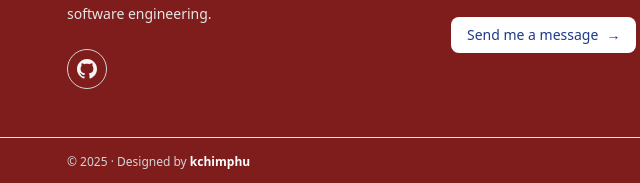
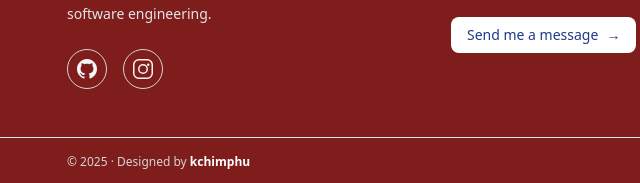
Before and after one commit to 1risGithub/discovery-piscine-kchimphu, a plain HTML site: page rush/kchimphu-cv.html in a window 1280 px wide. Shown: the part 1501-1684 px from the top of the page, 21-661 px from the left. Drawn offline with nearby package versions, Linux system fonts and the light colour scheme.

Commit message:
Update kchimphu-cv.html

```diff
--- a/rush/kchimphu-cv.html
+++ b/rush/kchimphu-cv.html
@@ -204,6 +204,32 @@
                 />
               </svg>
             </a>
+            <!-- Instagram -->
+            <a
+              href="https://www.instagram.com/latte___keeps/"
+              target="_blank"
+              aria-label="Instagram"
+              class="inline-flex h-10 w-10 items-center justify-center rounded-full border border-neutral-300 hover:bg-white hover:text-red-900 transition"
+            >
+              <svg viewBox="0 0 24 24" class="h-6 w-6" fill="currentColor">
+                <path
+                  d="M7.75 2h8.5A5.75 5.75 0 0 1 22
+              7.75v8.5A5.75 5.75 0 0 1 16.25
+              22h-8.5A5.75 5.75 0 0 1 2
+              16.25v-8.5A5.75 5.75 0 0 1 7.75
+              2zm0 1.5A4.25 4.25 0 0 0 3.5
+              7.75v8.5A4.25 4.25 0 0 0 7.75
+              20.5h8.5a4.25 4.25 0 0 0
+              4.25-4.25v-8.5A4.25 4.25 0 0 0
+              16.25 3.5h-8.5zM12 7a5 5 0 1
+              1 0 10 5 5 0 0 1 0-10zm0
+              1.5a3.5 3.5 0 1 0 0 7
+              3.5 3.5 0 0 0 0-7zm5.25-2a1.25
+              1.25 0 1 1 0 2.5 1.25 1.25 0 0
+              1 0-2.5z"
+                />
+              </svg>
+            </a>
           </div>
         </div>
 
```
